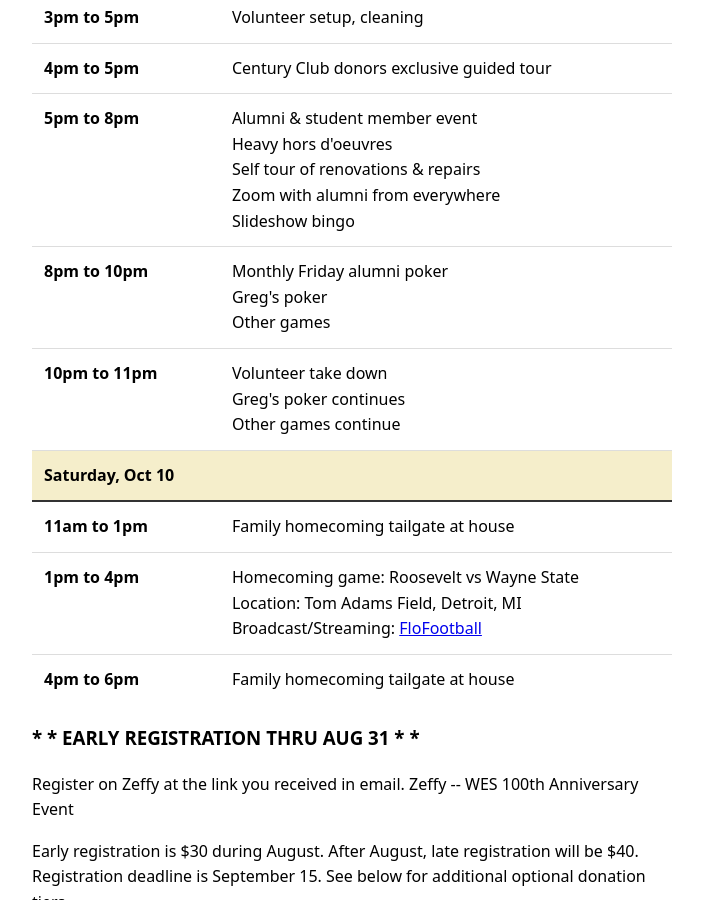
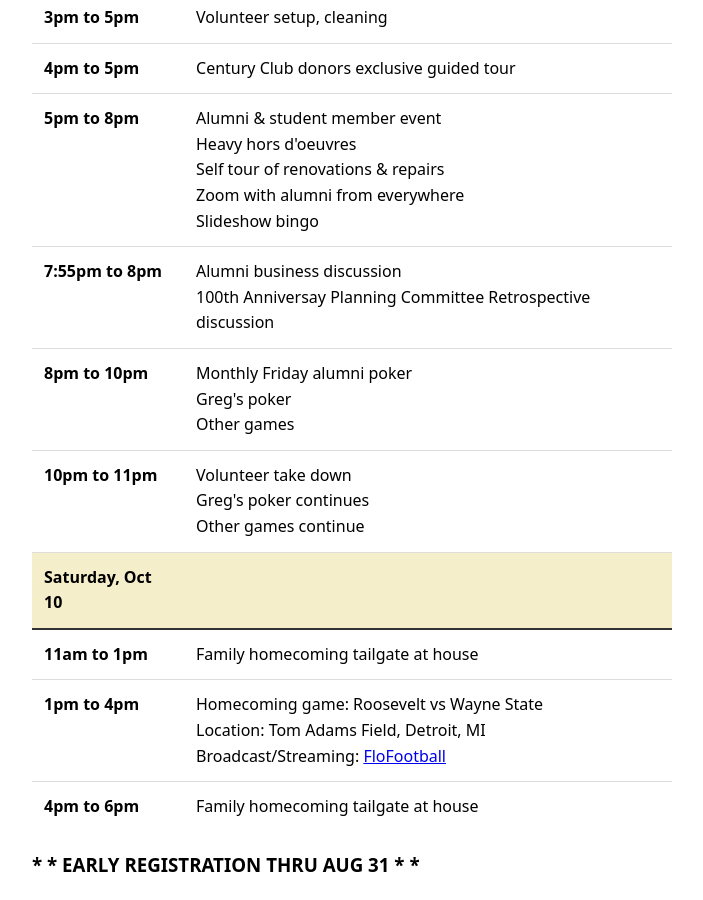
Before and after one commit to mciechanumich/WES100, a Jekyll site: the page built from docs/index.html, in a window 1280 px wide and 900 px high, scrolled down 500 px. Shown: the whole window, without its empty margins (288-991 px from the left). Built offline with Jekyll 4.4.1, drawn with Linux system fonts in a browser that asks for light colours.

Commit message:
feat: 7:55pm retrospective

```diff
--- a/docs/index.html
+++ b/docs/index.html
@@ -42,6 +42,12 @@ title: WES 100th Anniversary Event
 Self tour of renovations &amp; repairs<br/>
 Zoom with alumni from everywhere<br/>
 Slideshow bingo
+            </div>
+        </div>
+        <div class="div-table2-row">
+            <div class="div-table2-cell">7:55pm to 8pm</div>
+            <div class="div-table2-cell">Alumni business discussion<br/>
+            100th Anniversay Planning Committee Retrospective discussion<br/>
             </div>
         </div>
         <div class="div-table2-row">
```
